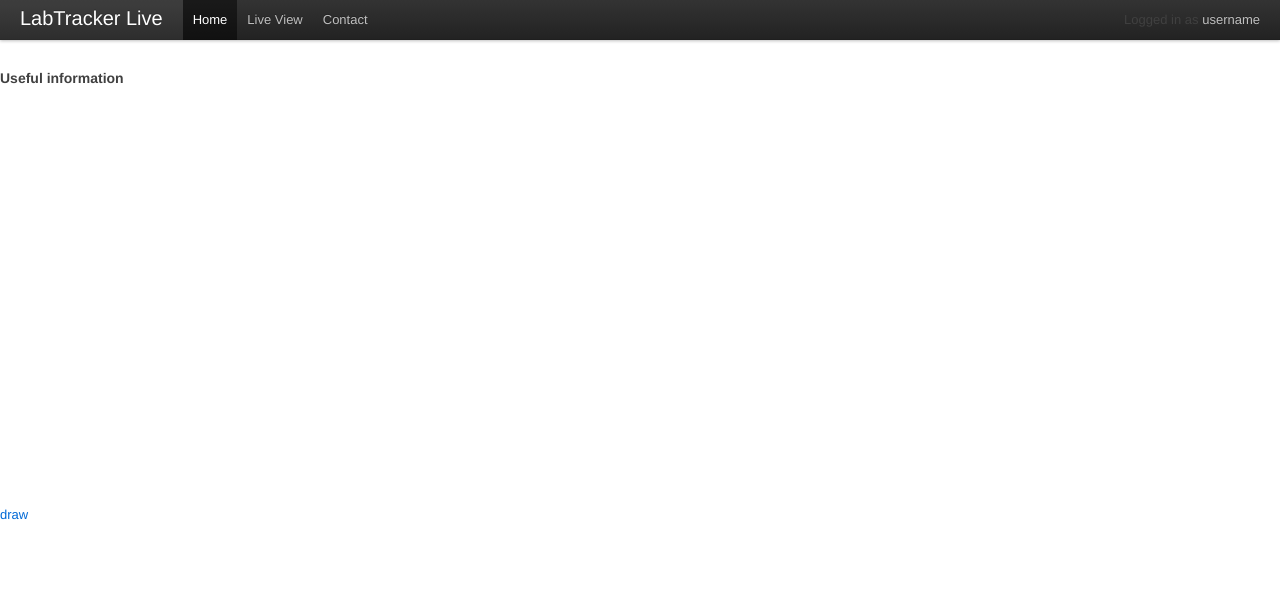
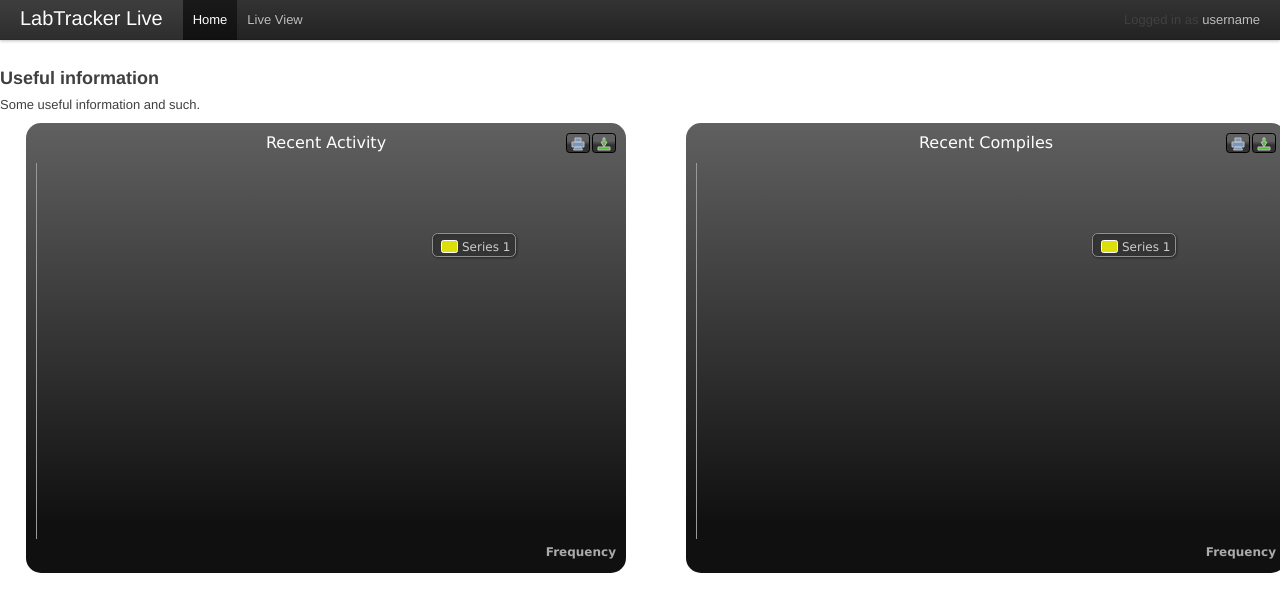
Before and after one commit to krwenholz/Labtracker, a plain HTML site: page labtracker-live/liveClient.html in a window 1280 px wide. Drawn offline with nearby package versions, Linux system fonts and the light colour scheme.

Commit message:
The graphs are segmented for updating and do work.  The php query code is untested as far as data transmission goes.

```diff
--- a/labtracker-live/liveClient.html
+++ b/labtracker-live/liveClient.html
@@ -19,10 +19,16 @@ jQuery.noConflict();
 <script type="text/javascript" src="js/themes/gray.js"></script>
 
 <script type="text/javascript">
-		var chart;
-		function drawActivity(activityData, activityLabels) {
-			chart = new Highcharts.Chart({
-				chart: {
+<!-- A SIMPLE SPACE WILL ENABLE 'WORD WRAPPING' IN LABELS-->
+		var activityChart;
+                var activityOptions;
+
+                function updateActivity(activityData, activityLabels){
+                        activityChart.xAxis[0].setCategories(activityLabels);
+                        activityChart.series[0].setData(activityData);
+                };
+		function loadActivity(activityData, activityLabels) {
+				activityOptions = { chart: {//DO NOT CHANGE THIS VARIABLE NAME. IT IS A VARIABLE.
 					renderTo: 'activityContainer',
 					defaultSeriesType: 'bar'
 				},
@@ -41,8 +47,7 @@ jQuery.noConflict();
 				},
 				tooltip: {
 					formatter: function() {
-						return ''+
-							 this.series.name +': '+ this.y;
+						return ''+this.x +': '+ this.y;
 					}
 				},
 				plotOptions: {
@@ -69,10 +74,84 @@ jQuery.noConflict();
 			        series: [{
 					data: activityData
 				}]
-			});
+			}
+
+                        activityChart = new Highcharts.Chart(activityOptions);
 
 
 		};
+
+                var compilesChart;
+                var compilesOptions;
+
+                function updateCompiles(compilesData, compilesLabels){
+                        compilesChart.xAxis[0].setCategories(compilesLabels);
+                        compilesChart.series[0].setData(compilesData);
+                };
+		function loadCompiles(compilesData, compilesLabels) {
+			compilesOptions = {chart: {//DO NOT CHANGE THIS VARIABLE NAME. IT IS A VARIABLE.
+					renderTo: 'compilesContainer',
+					defaultSeriesType: 'bar'
+				},
+				title: {
+					text: 'Recent Compiles'
+				},
+				xAxis: {
+					categories: compilesLabels
+				},
+				yAxis: {
+					min: 0,
+					title: {
+						text: 'Frequency',
+						align: 'high'
+					}
+				},
+				tooltip: {
+					formatter: function() {
+						return ''+ this.x +': '+ this.y;
+					}
+				},
+				plotOptions: {
+					bar: {
+						dataLabels: {
+							enabled: true
+						}
+					}
+				},
+				legend: {
+					layout: 'vertical',
+					align: 'right',
+					verticalAlign: 'top',
+					x: -100,
+					y: 100,
+					floating: true,
+					borderWidth: 1,
+					backgroundColor: Highcharts.theme.legendBackgroundColor || '#FFFFFF',
+					shadow: true
+				},
+				credits: {
+					enabled: false
+				},
+			        series: [{
+					data: compilesData
+				}]
+			}
+
+                        compilesChart = new Highcharts.Chart(compilesOptions);
+		};
+
+/**
+ * Request data from the server, add it to the graphs and set a timeout to request again
+ */
+function updateChartData(){
+    /* call the php that has the php array which is json_encoded */
+    $.getJSON('updateData.php', function(data) {
+        /* data will hold the php arrays as a javascript object */
+        updateActivity(data[0], data[1]);
+        updateCompiles(data[0], data[1]);
+    });
+    setTimeout(updateChartData, 5000);
+};
 </script>
     <title>LabTracker-Live</title>
 
@@ -87,7 +166,6 @@ jQuery.noConflict();
           <ul class="nav">
             <li class="active"><a href="#">Home</a></li>
             <li><a href="liveClientView.html">Live View</a></li>
-            <li><a href="#contact">Contact</a></li>
           </ul>
           <p class="pull-right">Logged in as <a href="#">username</a></p>
 
@@ -104,34 +182,40 @@ jQuery.noConflict();
 </div>
 </div>
 <div class="content">
-<div class="row16">
-  <h5>Useful information</h5>
+<div class="span16">
+  <h3>Useful information</h3>
+  <p>Some useful information and such.</p>
 </div>
 <div class="row">
-  <div class="span8">
-    <div id="activityContainer" class="highcharts-container" style="height:410px; margin: 0 2em; clear:both; min-width: 600px"> </div>
+  <div class="span8" style="margin-right=10px;">
+    <div id="activityContainer" class="highcharts-container" style="height:450px; margin: 0 2em; clear:both; min-width: 600px;"> </div>
   </div>
-  <div class="span8">
-    <div id="compilesContainer" class="highcharts-container" style="height:410px; margin: 0 2em; clear:both; min-width: 600px"> </div>
+  <div class="span8 offset3">
+    <div id="compilesContainer" class="highcharts-container" style="height:450px; margin: 0 2em; clear:both; min-width: 600px"> </div>
   </div>
 </div>
 </div>
-<a onclick="drawActivity([0,1], ['jack', 'jill']);">draw</a>
+<script>
+loadActivity([],[]);
+loadCompiles([],[]);
+updateChartData();
+</script>
 </body>
 </html>
 
 
-
-
-
-
 <!--
-
-</head>
-<body>
-<script>
-
-</script>
-</body>
-</html>
--->
+loadCompiles([0], ['boo']);
+drawCompiles();
+loadActivity([0], ['boo']);
+drawActivity();
+var i=0;
+function incI(){
+i = i+1;
+updateCompiles([i, 3], ['jack', 'jill']);
+updateActivity([6, 7, i], ['abbatu:l?+-huhasuh', 'Hy my name is kyle Wen!tuhsau09', '34753498274874593472']);
+}
+jQuery(window).ready(function(){
+incI();
+});
+setInterval(incI, 5000);-->
```
